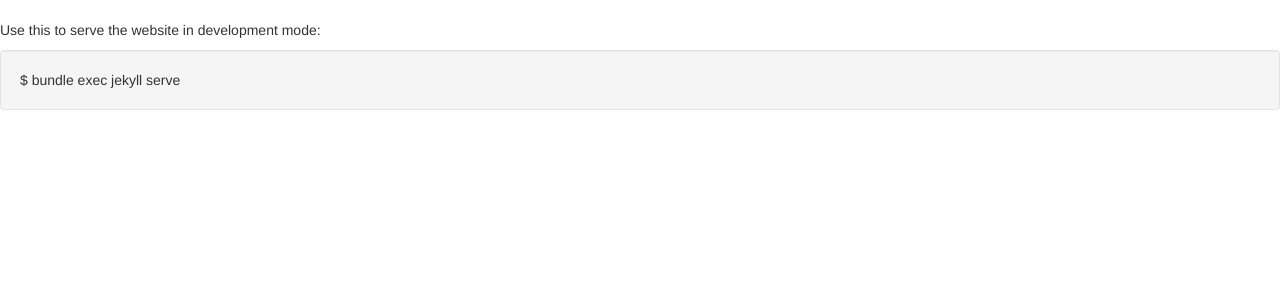
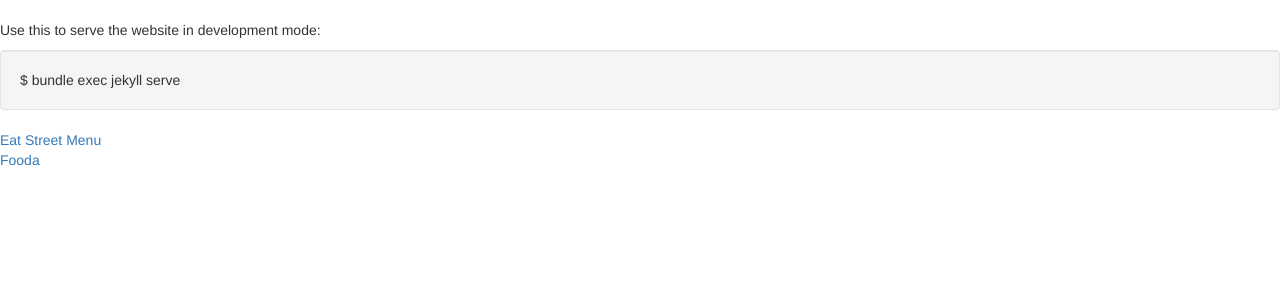
Before and after one commit to QTIM-Lab/qtim-lab.github.io, a Jekyll site: the page notes.html, which Jekyll copies as it is, in a window 1280 px wide. Shown: the top 300 px of the page. Built offline with Jekyll 4.4.1, drawn with Linux system fonts in a browser that asks for light colours.

Commit message:
adding fooda and eat street menus at https://qtim-lab.github.io/notes.html

```diff
--- a/notes.html
+++ b/notes.html
@@ -5,3 +5,7 @@
 <br>
 <p>Use this to serve the website in development mode:</p>
 <p class="well">$ bundle exec jekyll serve</p>
+
+<a href="http://apollo.massgeneral.org/todaysmenu/149-eat-street-cafe/">Eat Street Menu</a>
+<br>
+<a href="https://app.fooda.com/accounts/5153/popup/menu_page/P0368950/items?filterable%5Bvendor_id%5D=4660&utm_medium=email&utm_source=ep&utm_content=view_menu_button&utm_campaign=menu">Fooda</a>
```
